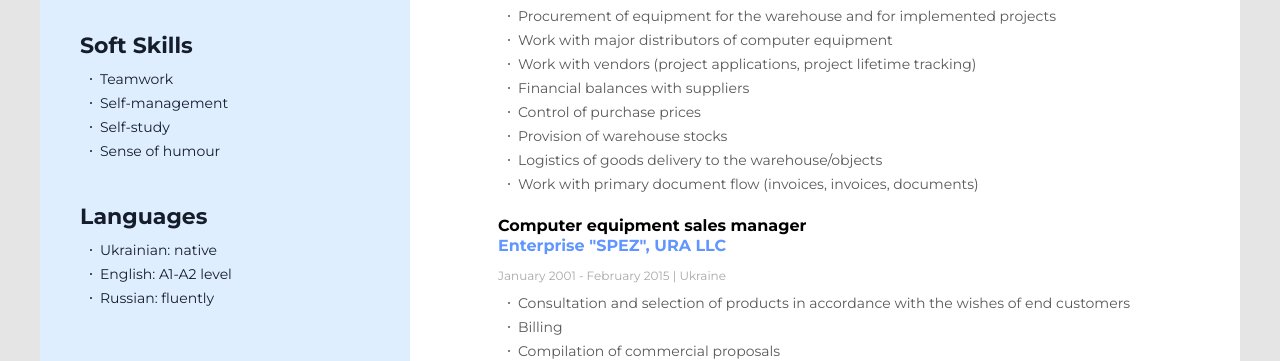
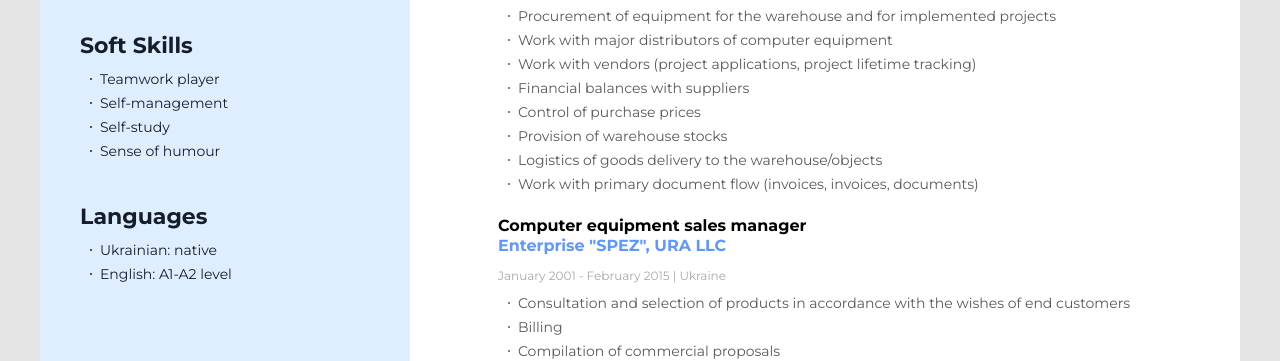
Before and after one commit to Konstantin-Mazykin/Resume, a plain HTML site: page index.html in a window 1280 px wide. Shown: the part 803-1164 px from the top of the page. Drawn offline with Linux system fonts and the light colour scheme.

Commit message:
Add text

```diff
--- a/index.html
+++ b/index.html
@@ -181,7 +181,7 @@
                 <div class="my-skills">
                     <h3 class="sidebar_header">Soft Skills</h3>
                     <ul class="skills-list">
-                        <li><span class="text-in-the-ul">Teamwork </span></li>
+                        <li><span class="text-in-the-ul">Teamwork player </span></li>
                         <li><span class="text-in-the-ul">Self-management </span></li>
                         <li><span class="text-in-the-ul">Self-study </span></li>
                         <li><span class="text-in-the-ul">Sense of humour </span></li>
@@ -192,7 +192,6 @@
                     <ul class="skills-list">
                         <li><span class="text-in-the-ul">Ukrainian: native </span></li>
                         <li><span class="text-in-the-ul">English: A1-A2 level </span></li>
-                        <li><span class="text-in-the-ul">Russian: fluently </span></li>
                     </ul>
                 </div>
             </div>
```
